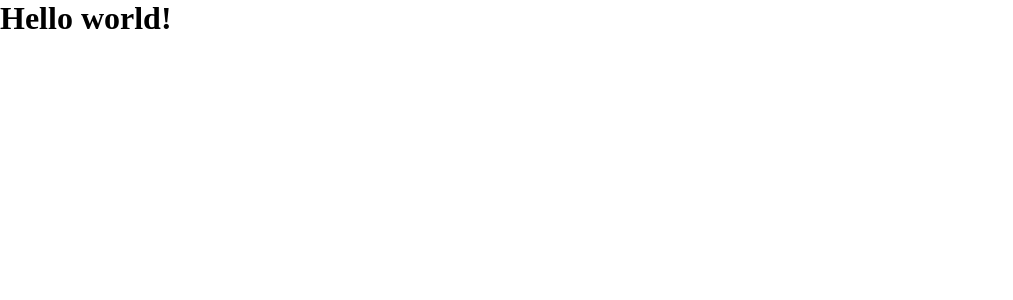
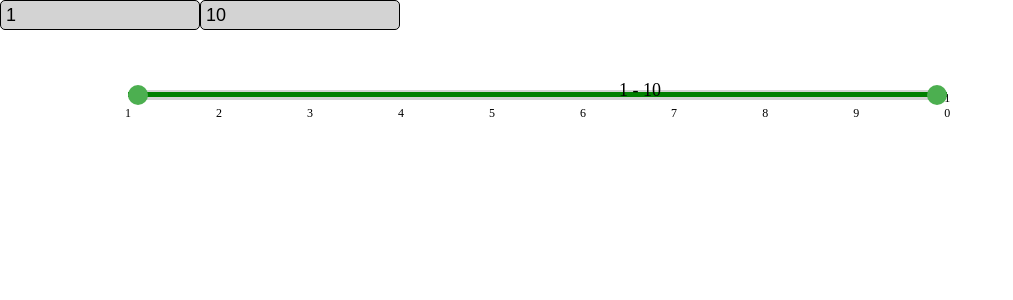
Before and after one commit to Maxim12670/vue_custom_double_range, a Vue app: page / in a window 1280 px wide. Shown: the top 300 px of the page, without its empty margins (0-1013 px from the left). Built offline with nearby package versions, Linux system fonts and the light colour scheme.

Commit message:
feat / реализован ползунок

```diff
--- a/src/App.vue
+++ b/src/App.vue
@@ -1,10 +1,7 @@
 <script setup>
+import RangeSlider from './components/rangeSlider/RangeSlider.vue'
 </script>
 
 <template>
-  <h1>Hello world!</h1>
+  <range-slider />
 </template>
-
-<style scoped>
-
-</style>
--- a/src/assets/main.css
+++ b/src/assets/main.css
@@ -1,7 +1,7 @@
 @import './base.scss';
 
 #app {
-  max-width: 1280px;
-  /* margin: 0 auto; */
+  width: 1280px;
+  margin: 0 auto;
   font-weight: normal;
 }
--- /dev/null
+++ b/src/components/rangeSlider/RangeSlider.vue
@@ -0,0 +1,78 @@
+<template>
+
+  <div class="control">
+    <input type="text" class="control__input" placeholder="min date" v-model="min">
+    <input type="text" class="control__input" placeholder="max date" v-model="max">
+  </div>
+
+  <div class="slider">
+    <input type="range" :min="min" :max="max" v-model="leftValue" ref="rangeLeft" class="slider__input"
+      v-on:input="updateLine">
+    <input type="range" :min="min" :max="max" v-model="rightValue" ref="rangeRight" class="slider__input"
+      v-on:input="updateLine">
+    <div class="values">
+      <span>{{ leftValue }}</span> - <span>{{ rightValue }}</span>
+    </div>
+    <div class="slider__range-line" ref="line"></div>
+    <div class="slider__ticks" id="sliderTicks"></div>
+  </div>
+</template>
+
+<script setup>
+import { computed, onMounted, ref, watch, watchEffect } from 'vue';
+import './style.scss';
+
+const min = ref(1);
+const max = ref(10);
+const leftValue = computed(() => min.value);
+const rightValue = computed(() => max.value);
+const rangeLeft = ref();
+const rangeRight = ref();
+
+const line = ref();
+
+function updateLine() {
+  const rangeWidth = rangeLeft.value.offsetWidth;
+  const percent1 = (rangeLeft.value.value - min.value) / (max.value - min.value);
+  const percent2 = (rangeRight.value.value - min.value) / (max.value - min.value);
+  const leftPosition = percent1 * rangeWidth;
+  const lineWidth = percent2 * rangeWidth - leftPosition;
+  line.value.style.left = leftPosition + 'px';
+  line.value.style.width = lineWidth + 'px';
+}
+
+function updateLineTicks() {
+  line.value.innerHTML = '';
+
+  const numTicks = max.value - 1;
+  const range = parseInt(max.value) - parseInt(min.value);
+  const step = range / numTicks;
+
+  for (let i = 0; i <= numTicks; i++) {
+    const tickValue = parseInt(min.value) + step * i;
+    const tick = document.createElement('div');
+    tick.className = 'tick';
+    tick.style.left = `${(tickValue - parseInt(min.value)) / range * 100}%`;
+    tick.textContent = tickValue;
+    sliderTicks.appendChild(tick);
+  }
+}
+
+onMounted(() => {
+  console.log(111)
+  updateLine();
+  updateLineTicks();
+})
+
+watchEffect(min, () => {
+  console.log(222)
+  updateLine();
+  updateLineTicks();
+})
+
+watchEffect(max, () => {
+
+  updateLine();
+  updateLineTicks();
+})
+</script>
--- /dev/null
+++ b/src/components/rangeSlider/style.scss
@@ -0,0 +1,76 @@
+.slider__ticks {
+  position: relative;
+  width: 80%;
+  height: 20px;
+}
+
+.slider__range-line {
+  height: 5px;
+  background-color: green;
+  position: absolute;
+  top: 30%;
+  left: 0;
+  z-index: 0;
+}
+
+.tick {
+  position: absolute;
+  bottom: 0;
+  transform: translateX(-50%);
+  font-size: 12px;
+}
+
+.slider {
+  width: 80%;
+  margin: 50px auto;
+  text-align: center;
+  position: relative;
+}
+
+.slider__input {
+  -webkit-appearance: none;
+  width: 80%;
+  height: 10px;
+  border-radius: 5px;
+  background: #d3d3d3;
+  outline: none;
+  margin: 10px;
+  margin-left: 0;
+  margin-right: 0;
+  position: absolute;
+  top: 0;
+  left: 0;
+}
+
+.slider__input::-webkit-slider-thumb {
+  -webkit-appearance: none;
+  appearance: none;
+  width: 20px;
+  height: 20px;
+  border-radius: 50%;
+  background: #4caf50;
+  cursor: pointer;
+  position: relative;
+  z-index: 2;
+}
+
+.values {
+  margin-top: 10px;
+  font-size: 18px;
+  position: relative;
+  z-index: 1;
+}
+
+.control {
+
+  &__input {
+    width: 200px;
+    height: 30px;
+    border: 1px solid black;
+    border-radius: 5px;
+    background-color: #D3D3D3;
+
+    padding: 0 5px 0 5px;
+    font-size: 18px;
+  }
+}
```
